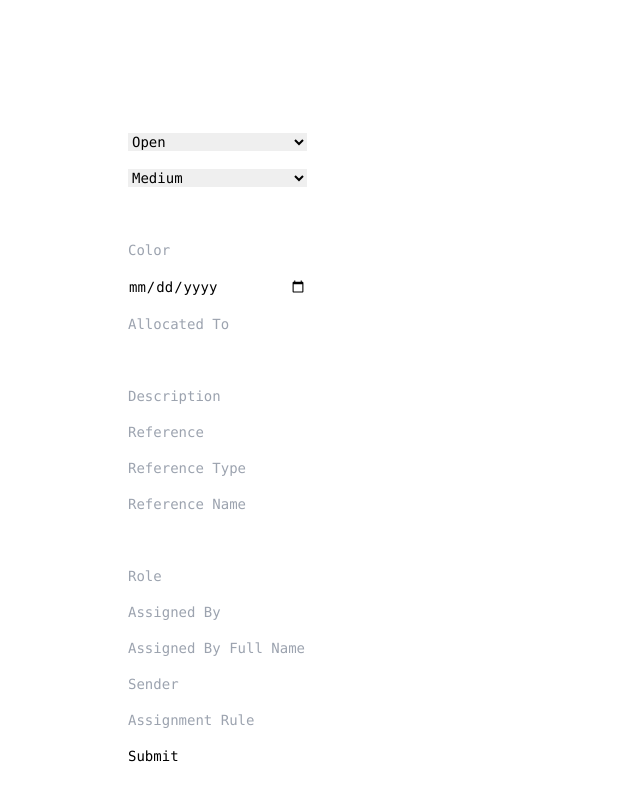
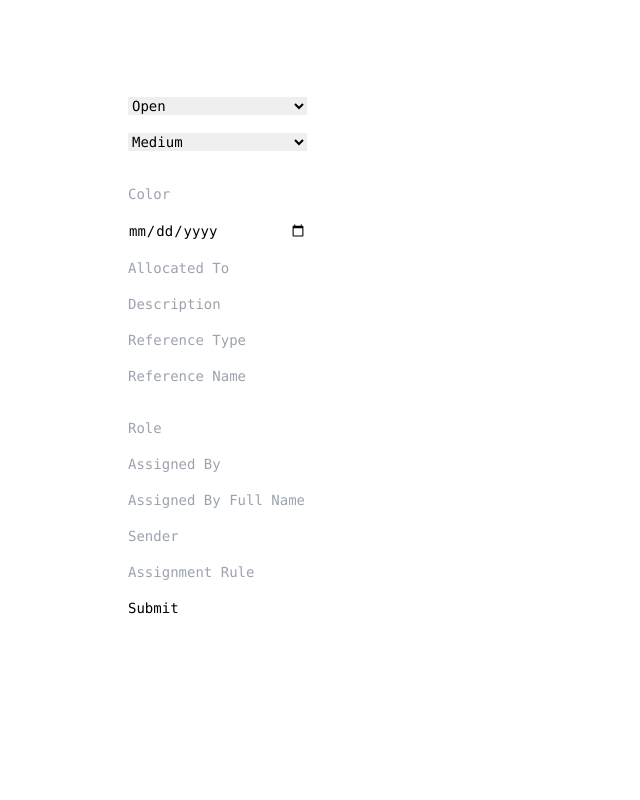
Before and after one commit to FarahZaqout/form-builder-1, a Next.js app: page / in a window 1280 px wide. Shown: the top 800 px of the page, without its empty margins (0-640 px from the left). Built offline with nearby package versions, Linux system fonts and the light colour scheme.

Commit message:
add shitty grid layout

```diff
--- a/src/components/Integrated.client.tsx
+++ b/src/components/Integrated.client.tsx
@@ -1,53 +1,133 @@
 'use client';
 import { frappe2 } from './frappe2';
 import React from 'react';
-import { useForm, Controller } from 'react-hook-form';
-import {Field, FrappeObject } from './Types';
+import { useForm, Controller, ControllerRenderProps } from 'react-hook-form';
+import {Field, FrappeObject, ExtendedField } from './Types';
 import { DefaultComponents } from './ComponentMap';
+import './style.css';
 
-const createFieldConfig = (formFields: FrappeObject): Field[] => {
-    const configurations: Field[] = [];
-    formFields.docs.forEach(doc => {
-        doc.fields.forEach(field => {
-            configurations.push(field);
-        });
-    });
-    return configurations;
-};
 
+// initial working solution.
 function getComponent(fieldType: string): React.ComponentType<{ field: any, config: Field }> {
     return DefaultComponents[fieldType] || DefaultComponents.Text;
 }
 
+const createFieldConfig = (formFields: FrappeObject): ExtendedField[] => {
+    const configurations: ExtendedField[] = [];
+    let currentSection: ExtendedField | null = null;
+    let currentColumnCount = 0;
+
+    formFields.docs.forEach(doc => {
+        doc.fields.forEach((field: any) => {
+            let extendedField: ExtendedField = {...field};
+
+            switch (field.fieldtype) {
+                case 'Section Break':
+                    if (currentSection) {
+                        configurations.push(currentSection);
+                    }
+                    // Initialize childFields and columnFields as empty arrays on new section
+                    currentSection = {...extendedField, childFields: [], columnFields: []};
+                    currentColumnCount = 0;
+                    break;
+                case 'Column Break':
+                    if (currentSection && currentSection.columnFields) {
+                        currentColumnCount += 1;
+                        // Ensure the array for the new column is initialized
+                        while (currentSection.columnFields.length <= currentColumnCount) {
+                            currentSection.columnFields.push([]);
+                        }
+                    }
+                    break;
+                default:
+                    if (currentSection) {
+                        if (currentColumnCount > 0 && currentSection.columnFields && currentSection.columnFields.length > currentColumnCount) {
+                            currentSection.columnFields[currentColumnCount].push(extendedField);
+                        } else {
+                            if (!currentSection.childFields) {
+                                currentSection.childFields = []; // Initialize if not already done
+                            }
+                            currentSection.childFields.push(extendedField);
+                        }
+                    } else {
+                        configurations.push(extendedField);
+                    }
+                    break;
+            }
+        });
+    });
+
+    // Push the last section if it exists
+    if (currentSection) {
+        configurations.push(currentSection);
+    }
+
+    return configurations;
+};
+
+
+interface RenderFieldProps {
+    field: ExtendedField;
+    control: any;
+    errors: any;
+    index: number;
+}
+
+
+const RenderField: React.FC<RenderFieldProps> = ({ field, control, errors, index }) => {
+    const Component = getComponent(field.fieldtype);
+    return (
+        <Controller
+            key={index}
+            name={field.fieldname}
+            control={control}
+            rules={{ required: field.reqd ? 'This field is required' : false }}
+            defaultValue={field.default || ''}
+            render={({ field: controllerField }: { field: ControllerRenderProps }) => (
+                <div>
+                    <Component field={controllerField} config={field} />
+                    {errors[field.fieldname] && <span className="text-red-500">{errors[field.fieldname].message}</span>}
+                </div>
+            )}
+        />
+    );
+};
+
 // @ts-ignore
 const fieldConfigurations = createFieldConfig(frappe2);
+
 
 const FormComponent: React.FC = () => {
     const { control, handleSubmit, formState: { errors } } = useForm();
 
     const onSubmit = async (data: any) => {
+        // send a request here.
         console.log(data);
     };
 
     return (
         <form onSubmit={handleSubmit(onSubmit)} className="space-y-4">
-            {fieldConfigurations.map((field, index) => (
-                <Controller
-                    key={index}
-                    name={field.fieldname}
-                    control={control}
-                    rules={{ required: field.reqd ? 'This field is required' : false }} // todo: introduce a validation rules utility function: Getrules(fieldType).
-                    defaultValue={field.default || ''}
-                    render={({ field: controllerField }) => {
-                        const Component = getComponent(field.fieldtype);
-                        return (
-                            <div>
-                                <Component field={controllerField} config={field} />
-                                {errors[field.fieldname] && <span className="text-red-500">{errors[field.fieldname].message}</span>}
-                            </div>
-                        );
-                    }}
-                />
+            {fieldConfigurations.map((section, index) => (
+                section.fieldtype === 'Section Break' ? (
+                    <div key={index} className="grid gap-4">
+                        {section.childFields && section.childFields.map((field, fieldIndex) => (
+                            <RenderField key={fieldIndex} field={field} control={control} errors={errors} index={fieldIndex} />
+                        ))}
+                        {section.columnFields && section.columnFields.map((column, columnIndex) => {
+                            if (column.length > 0) {
+                                console.log({column: column.length});
+                                console.log({name: column[0].fieldname})
+                            }
+                            return (
+                                <div key={columnIndex} className={`grid grid-cols-${column.length + 1} gap-4`}>
+                                    {column.map((field, fieldIndex) => (
+                                        <RenderField key={fieldIndex} field={field} control={control} errors={errors} index={fieldIndex} />
+                                    ))}
+                                </div>
+                            )
+                        })}
+                    </div>
+                ) : <RenderField key={index} field={section} control={control} errors={errors} index={index} />
             ))}
             <button type="submit" className="btn btn-primary">Submit</button>
         </form>
--- a/src/components/Types.ts
+++ b/src/components/Types.ts
@@ -67,3 +67,9 @@ export interface FrappeObject {
 export interface CustomComponents {
     [key: string]: React.ComponentType<{ field: any, config: Field }>;
 }
+
+// todo: optimize
+export interface ExtendedField extends Field {
+    childFields?: ExtendedField[];
+    columnFields?: ExtendedField[][];
+}
--- /dev/null
+++ b/src/components/style.css
@@ -0,0 +1,14 @@
+/* .section {
+    display: grid;
+    gap: 16px;
+} */
+
+.grid-item {
+    min-width: 100px;
+}
+
+/* .columns {
+    display: grid;
+    grid-template-columns: repeat(auto-fill, minmax(250px, 1fr));
+    gap: 16px;
+} */
```
